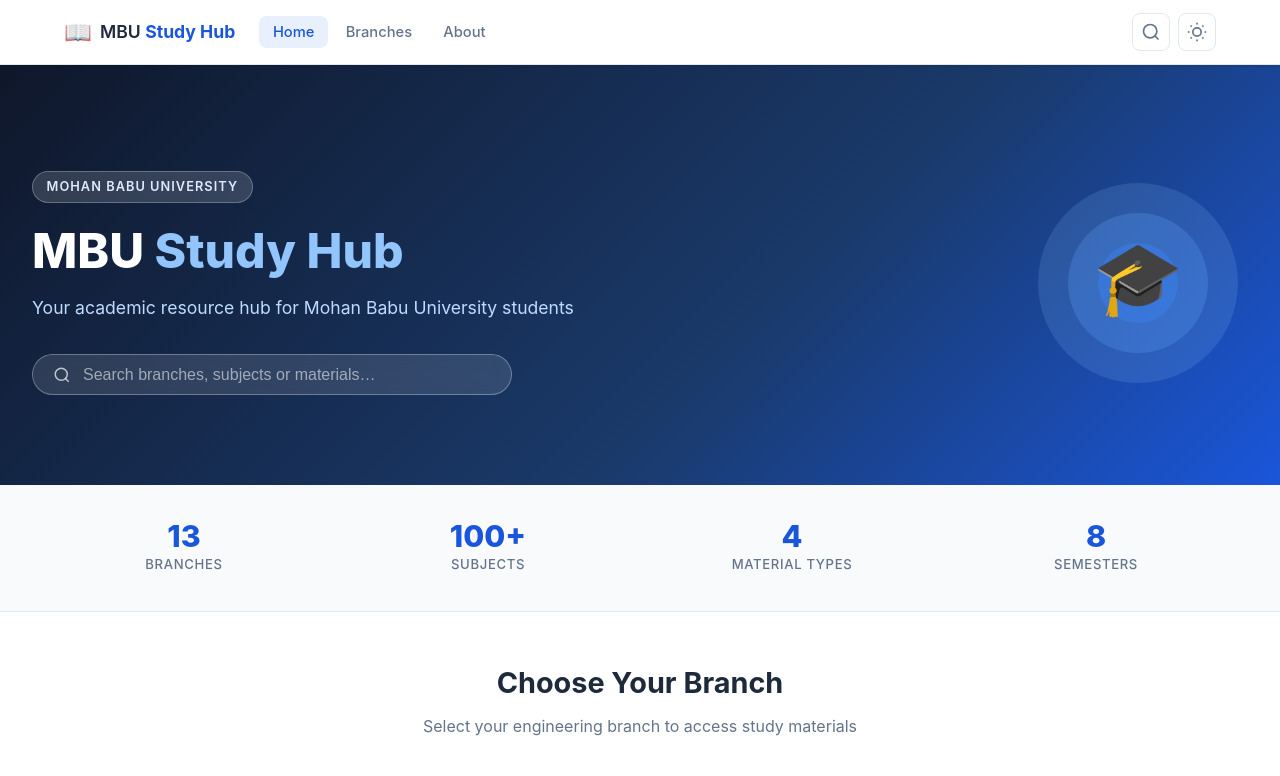
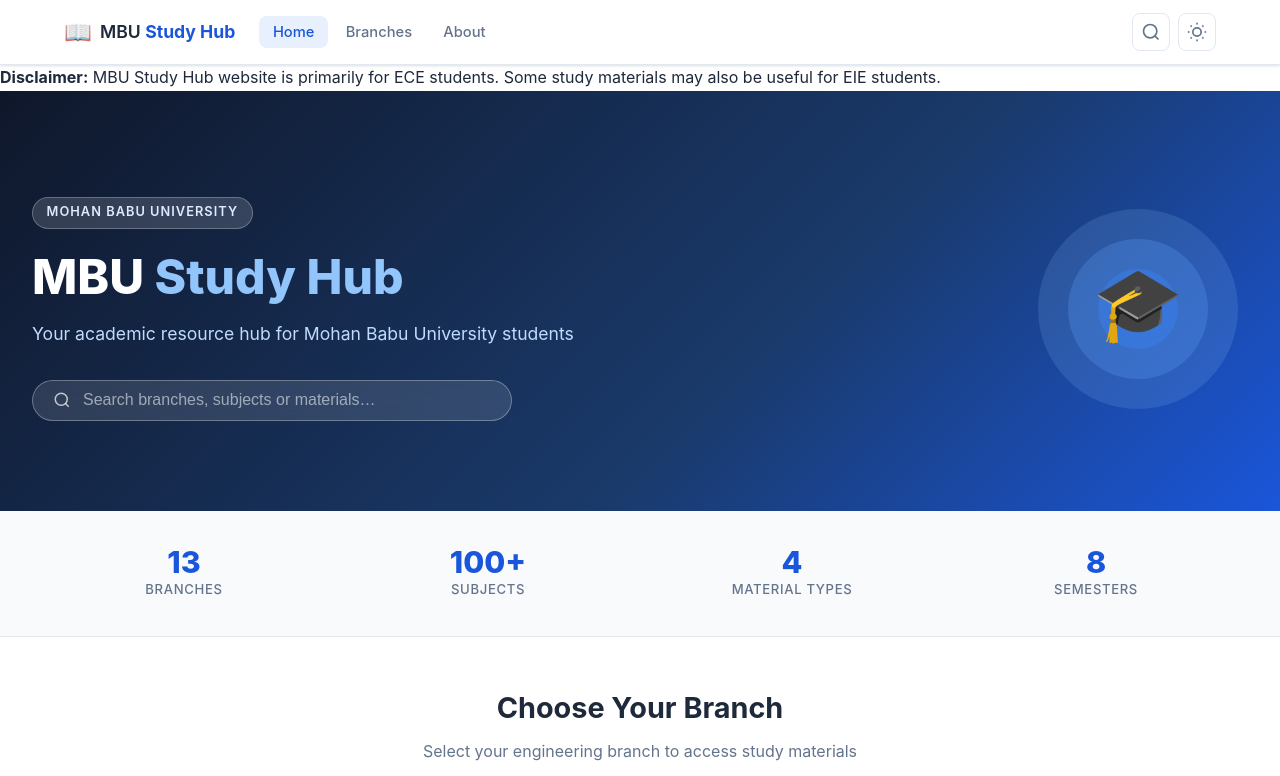
Before and after one commit to mbu-study-hub/mbu-study-Hub, a plain HTML site: page index.html in a window 1280 px wide. Shown: the top 776 px of the page. Drawn offline with nearby package versions, Linux system fonts and the light colour scheme.

Commit message:
Update index.html

```diff
--- a/index.html
+++ b/index.html
@@ -58,6 +58,14 @@
       <div class="search-results-dropdown" id="search-results-dropdown"></div>
     </div>
   </header>
+   <!-- DISCLAIMER -->
+  <div class="disclaimer">
+    <p>
+      <strong>Disclaimer:</strong> MBU Study Hub website is primarily for ECE students.
+      Some study materials may also be useful for EIE students.
+    </p>
+  </div>
+
 
   <!-- MAIN -->
   <main class="app-main" id="app-main">
```
